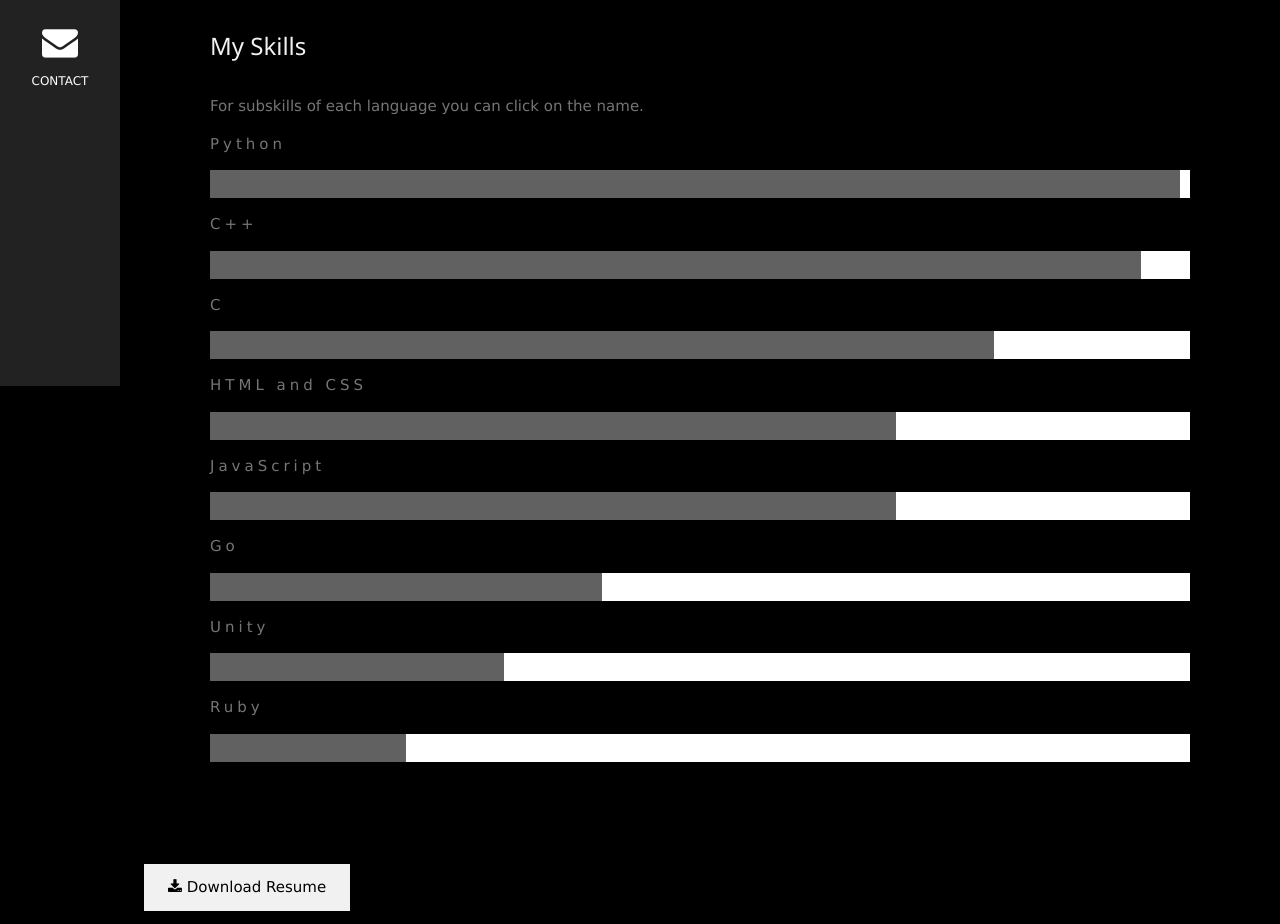
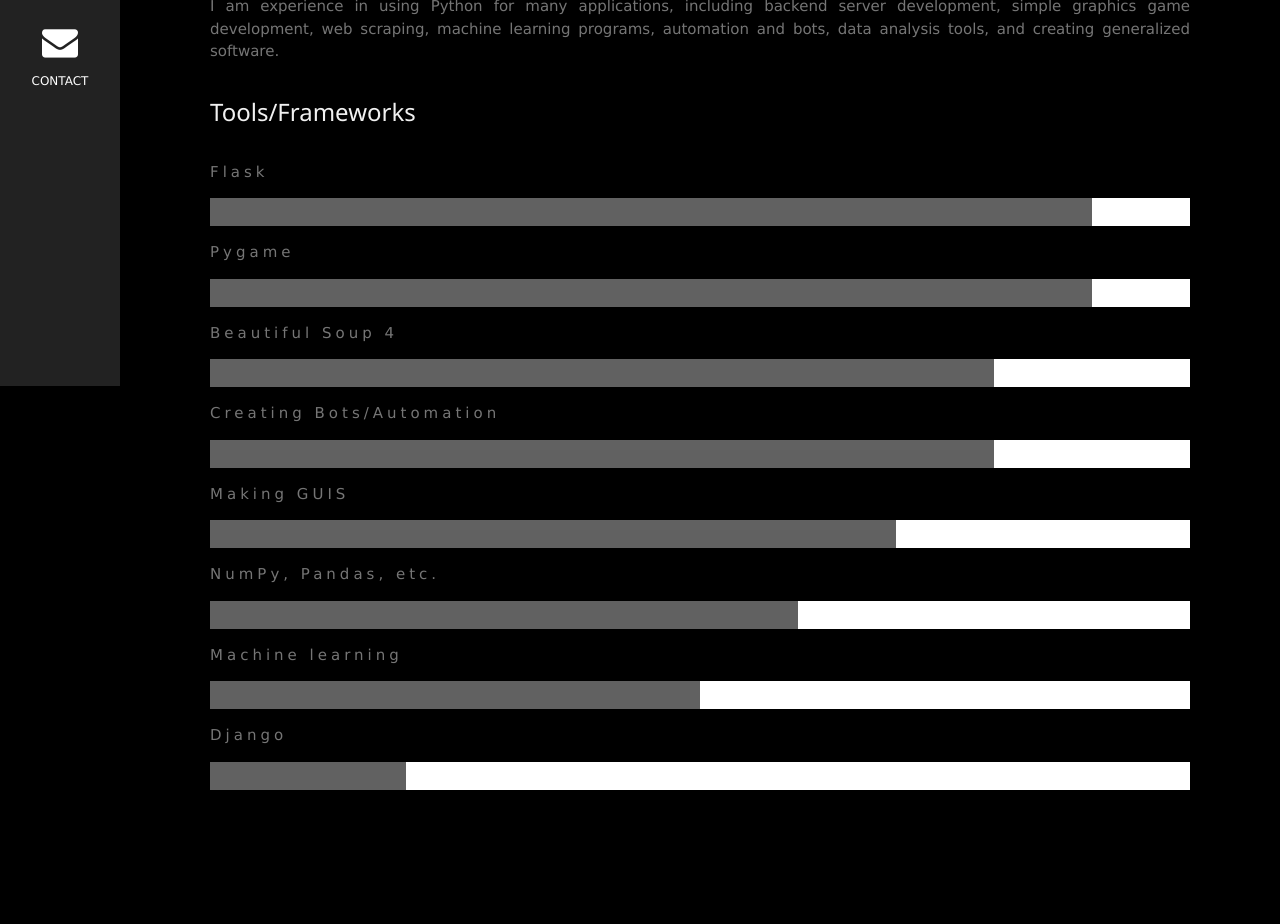
Before and after one commit to ThePeeps191/ThePeeps191.github.io, a plain HTML site: page my-skills/python/index.html in a window 1280 px wide. Shown: the part 414-1338 px from the top of the page. Drawn offline with nearby package versions, Linux system fonts and the light colour scheme.

Commit message:
add content

```diff
--- a/my-skills/python/index.html
+++ b/my-skills/python/index.html
@@ -50,44 +50,46 @@
       <header class="w3-container w3-padding-32 w3-center w3-black" id="home_">
         <div class="" data-aos="fade-right"><h2 class=""><span class="w3-hide-small">Python Skillset</h2></div>
         <div data-aos="fade-right"><p>Python was the first language I learned and I've been using it for six years now.</p></div>
+        <div data-aos="fade-right"><p class="w3-wide">Python</p>
+          <div class="w3-white">
+            <div class="w3-dark-grey" style="height:28px;width:99%"></div>
+          </div></div>
       </header>
 
       <section class="w3-content w3-justify w3-text-grey w3-padding-64" id="about">
-        <h2 class="w3-text-light-grey" data-aos="fade-right">About Me</h2>
+        <h2 class="w3-text-light-grey" data-aos="fade-right">Skillset</h2>
         <hr style="width:200px" class="w3-opacity">
-        <p data-aos="fade-right">I'm a programmer with 6 years of experience in Python, C++, HTML/CSS/JS, and more! For coding, I do game dev, web dev, competitive programming, and just programming projects in general. I am currently training in competitive programming for competitions.
-        </p>
-        <h3 class="w3-padding-16 w3-text-light-grey" data-aos="fade-right">My Skills</h3>
-        <p>For subskills of each language you can click on the name.</p>
-        <div data-aos="fade-right"><p class="w3-wide">Python</p>
+        <p data-aos="fade-right">I am experience in using Python for many applications, including backend server development, simple graphics game development, web scraping, machine learning programs, automation and bots, data analysis tools, and creating generalized software.</p>
+        <h3 class="w3-padding-16 w3-text-light-grey" data-aos="fade-right">Tools/Frameworks</h3>
+        <div data-aos="fade-right"><p class="w3-wide">Flask</p>
         <div class="w3-white">
-          <div class="w3-dark-grey" style="height:28px;width:99%"></div>
+          <div class="w3-dark-grey" style="height:28px;width:90%"></div>
         </div></div>
-        <div data-aos="fade-right"><p class="w3-wide">C++</p>
+        <div data-aos="fade-right"><p class="w3-wide">Pygame</p>
         <div class="w3-white">
-          <div class="w3-dark-grey" style="height:28px;width:95%"></div>
+          <div class="w3-dark-grey" style="height:28px;width:90%"></div>
         </div></div>
-        <div data-aos="fade-right"><p class="w3-wide">C</p>
+        <div data-aos="fade-right"><p class="w3-wide">Beautiful Soup 4</p>
           <div class="w3-white">
             <div class="w3-dark-grey" style="height:28px;width:80%"></div>
           </div></div>
-        <div data-aos="fade-right"><p class="w3-wide">HTML and CSS</p>
+        <div data-aos="fade-right"><p class="w3-wide">Creating Bots/Automation</p>
           <div class="w3-white">
-            <div class="w3-dark-grey" style="height:28px;width:70%"></div>
+            <div class="w3-dark-grey" style="height:28px;width:80%"></div>
           </div></div>
-        <div data-aos="fade-right"><p class="w3-wide">JavaScript</p>
+        <div data-aos="fade-right"><p class="w3-wide">Making GUIS</p>
         <div class="w3-white">
           <div class="w3-dark-grey" style="height:28px;width:70%"></div>
         </div></div>
-        <div data-aos="fade-right"><p class="w3-wide">Go</p>
+        <div data-aos="fade-right"><p class="w3-wide">NumPy, Pandas, etc.</p>
           <div class="w3-white">
-            <div class="w3-dark-grey" style="height:28px;width:40%"></div>
+            <div class="w3-dark-grey" style="height:28px;width:60%"></div>
           </div></div>
-        <div data-aos="fade-right"><p class="w3-wide">Unity</p>
+        <div data-aos="fade-right"><p class="w3-wide">Machine learning</p>
         <div class="w3-white">
-          <div class="w3-dark-grey" style="height:28px;width:30%"></div>
+          <div class="w3-dark-grey" style="height:28px;width:50%"></div>
         </div></div>
-        <div data-aos="fade-right"><p class="w3-wide">Ruby</p>
+        <div data-aos="fade-right"><p class="w3-wide">Django</p>
         <div class="w3-white">
           <div class="w3-dark-grey" style="height:28px;width:20%"></div>
         </div></div><br>
@@ -111,7 +113,7 @@
           </div>
           -->
       </section>
-        <button class="w3-button w3-light-grey w3-padding-large w3-section" data-aos="fade-right" onclick="document.getElementById('id01').style.display='block'">
+        <!--<button class="w3-button w3-light-grey w3-padding-large w3-section" data-aos="fade-right" onclick="document.getElementById('id01').style.display='block'">
           <i class="fa fa-download"></i> Download Resume
         </button>
         <div id="id01" class="w3-modal">
@@ -125,7 +127,7 @@
               <br><br>
             </div>
           </div>
-        </div>
+        </div>-->
 
         <!--<h3 class="w3-padding-16 w3-text-light-grey">My Price</h3>
         <div class="w3-row-padding" style="margin:0 -16px">
@@ -175,7 +177,7 @@
       </div>
     -->
       <section class="w3-padding-64 w3-content" id="projects" data-aos="fade-right">
-        <h2 class="w3-text-light-grey">My Projects</h2>
+        <h2 class="w3-text-light-grey">My Python Projects</h2>
         <p>You can view my GitHub at <a href = "https://github.com/ThePeeps191" target = "_blank">ThePeeps191</a> and view some of my bigger projects below.</p>
         <hr style="width:200px" class="w3-opacity">
 
```
